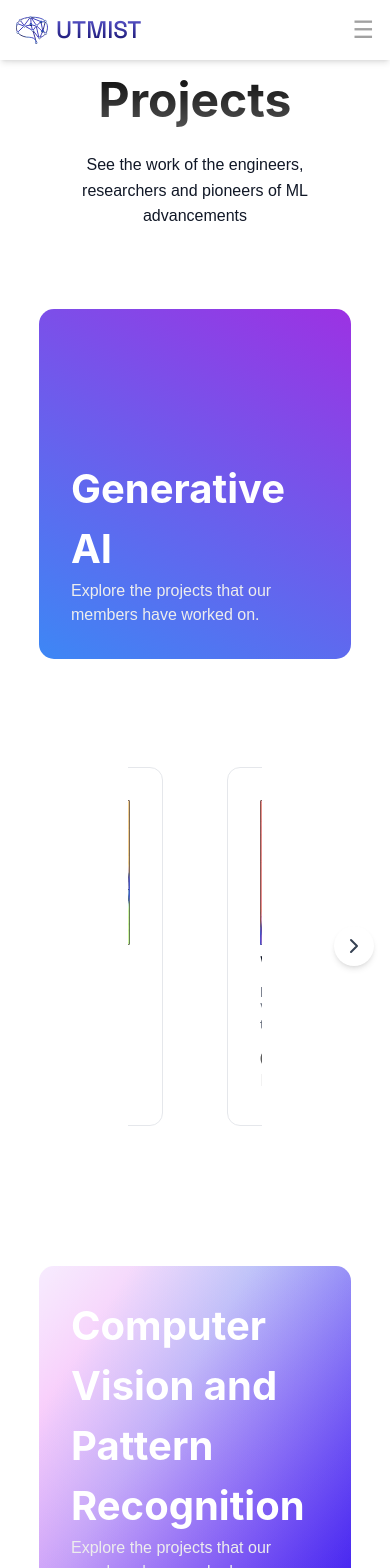
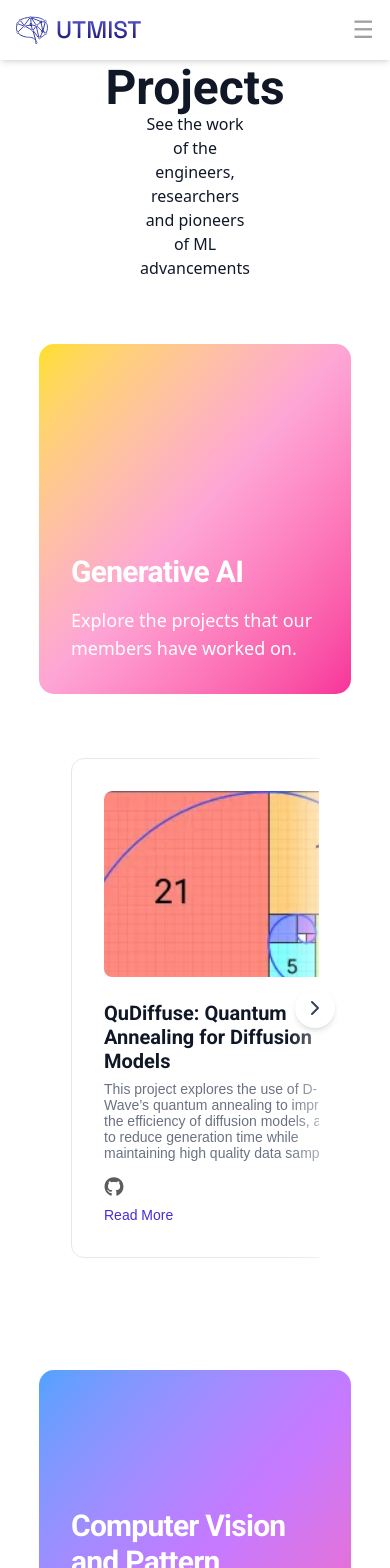
Before and after one commit to UTMIST/UTMIST, a Next.js app in the folder client/: page /projects in a window 390 px wide. Shown: the top 1568 px of the page. Built offline with nearby package versions, Linux system fonts and the light colour scheme.

Commit message:
Adjusted carousel gradient and width and responsive issues + replace all css with inline tailwind

```diff
--- a/client/src/app/globals.css
+++ b/client/src/app/globals.css
@@ -67,3 +67,11 @@ html {
   width: 100%;
   overflow-x: hidden;
 }
+
+.no-scrollbar {
+  -ms-overflow-style: none;
+  scrollbar-width: none;
+}
+.no-scrollbar::-webkit-scrollbar {
+  display: none;
+}
--- a/client/src/app/projects/page.tsx
+++ b/client/src/app/projects/page.tsx
@@ -1,5 +1,5 @@
 "use client";
-import "@/styles/projects.css";
+// import "@/styles/projects.css";
 import { useState } from "react";
 import Image from "next/image";
 import { Search } from "lucide-react";
@@ -41,13 +41,13 @@ export default function ProjectsPage() {
   }));
 
   const gradientClassMap: Record<ProjectType, string> = {
-    [ProjectType.cvpr]: "gradient-cvpr",
-    [ProjectType.finml]: "gradient-finml",
-    [ProjectType.genai]: "gradient-genai",
-    [ProjectType.medai]: "gradient-medai",
-    [ProjectType.supvlr]: "gradient-supvlr",
-    [ProjectType.mlops]: "gradient-mlops",
-    [ProjectType.aiapps]: "gradient-aiapps",
+    [ProjectType.cvpr]: "bg-gradient-to-br from-blue-400 via-purple-400 to-pink-400",
+    [ProjectType.finml]: "bg-gradient-to-br from-green-400 via-blue-300 to-blue-500",
+    [ProjectType.genai]: "bg-gradient-to-br from-yellow-300 via-pink-300 to-pink-500",
+    [ProjectType.medai]: "bg-gradient-to-br from-teal-400 via-blue-200 to-blue-500",
+    [ProjectType.supvlr]: "bg-gradient-to-br from-indigo-400 via-blue-300 to-blue-500",
+    [ProjectType.mlops]: "bg-gradient-to-br from-gray-400 via-blue-300 to-blue-500",
+    [ProjectType.aiapps]: "bg-gradient-to-br from-pink-400 via-yellow-300 to-yellow-500",
   };
 
   const [searchTerm, setSearchTerm] = useState("");
@@ -59,9 +59,9 @@ export default function ProjectsPage() {
 
   return (
     <main>
-      <div className="hero-section">
-        <h2 className="hero-title">Projects</h2>
-        <p className="hero-subtitle">
+      <div className="flex flex-col justify-center items-center py-16 px-8 max-w-[1000px] mx-auto text-center">
+        <h2 className="text-5xl font-bold text-gray-900 font-sans">Projects</h2>
+        <p className="text-base font-extralight text-gray-900 font-sans px-[15rem]">
           See the work of the engineers, researchers and pioneers of ML
           advancements
         </p>
@@ -76,12 +76,10 @@ export default function ProjectsPage() {
         return (
           <div key={key} className="mb-16">
             <div
-              className={`project-section-container ${gradientClassMap[type]}`}
+              className={`w-4/5 h-[350px] rounded-[15px] max-w-[1000px] px-8 py-8 flex flex-col items-start justify-end text-left mx-auto mb-4 ${gradientClassMap[type]}`}
             >
-              <h2 className="project-section-title">{displayNames[type]}</h2>
-              <p className="projects-section-subtitle">
-                Explore the projects that our members have worked on.
-              </p>
+              <h2 className="text-3xl font-bold text-white font-sans text-left tracking-tight mb-2">{displayNames[type]}</h2>
+              <p className="text-lg font-normal text-white font-sans mt-2">Explore the projects that our members have worked on.</p>
             </div>
 
             <ProjectCarousel projects={typeProjects} />
@@ -89,47 +87,60 @@ export default function ProjectsPage() {
         );
       })}
 
-      <section className="project-gallery-container">
-        <h2 className="project-gallery-title">See All Projects</h2>
-        <p className="project-gallery-subtitle">
+      <section className="flex flex-col items-center py-16 px-4">
+        <h2 className="text-3xl font-bold relative text-center text-gray-900">See All Projects</h2>
+        <p className="mt-2 text-base text-[#333] text-center">
           Browse all of our AI and ML projects developed by our students
         </p>
 
-        <div className="search-bar-container mb-10">
+        <div className="mt-8 flex items-center rounded-full px-4 py-2 w-80 max-w-full bg-white border border-gray-200 relative">
           <input
             type="text"
-            className="search-bar-input"
+            className="flex-1 border-none outline-none text-base bg-transparent text-black"
             placeholder="Search projects..."
             value={searchTerm}
             onChange={(e) => setSearchTerm(e.target.value)}
           />
-          <Search className="search-icon" />
+          <Search className="absolute right-4 top-1/2 -translate-y-1/2 text-indigo-700 w-5 h-5" />
         </div>
 
-        <div className="px-10 sm:px-16 lg:px-24 xl:px-32 grid grid-cols-1 sm:grid-cols-2 lg:grid-cols-3 xl:grid-cols-3 gap-8 lg:gap-8">
+        <div className="mt-10 px-10 sm:px-16 lg:px-24 xl:px-32 grid grid-cols-1 sm:grid-cols-2 lg:grid-cols-3 xl:grid-cols-3 gap-8 lg:gap-8">
           {filteredProjects.map((card, index) => (
             <div
               key={index}
-              className="project-card max-w-[320px] w-full mx-auto"
+              className="
+                relative
+                w-[150px] h-[220px]
+                sm:w-[200px] sm:h-[300px]
+                md:w-[320px] md:h-[500px]
+                rounded-[13px] p-3 sm:p-6 md:p-8 bg-white border border-gray-200 overflow-hidden
+                flex flex-col justify-between
+                transition-transform duration-300 ease-in-out
+                hover:-translate-y-1 hover:shadow-lg cursor-pointer
+              "
             >
-              <div className="project-card-image">
+              <div className="mb-2 sm:mb-4 rounded-lg overflow-hidden">
                 <Image
                   src={card.image}
                   alt={card.title}
                   width={400}
                   height={200}
-                  objectFit="cover"
-                  className="project-image"
+                  style={{ objectFit: "cover" }}
+                  className="w-full h-[80px] sm:h-[120px] md:h-[200px] object-cover rounded-lg"
                 />
               </div>
               <div>
-                <h2 className="project-card-title">{card.title}</h2>
-                <p className="project-card-description">{card.description}</p>
+                <h2 className="font-bold font-sans mt-1 mb-1 leading-5 text-gray-900 text-xs sm:text-base md:text-xl">
+                  {card.title}
+                </h2>
+                <p className="hidden sm:block text-gray-500 font-sans font-normal text-[10px] sm:text-sm md:text-base leading-4">
+                  {card.description}
+                </p>
               </div>
               {card.github && (
                 <a
                   href={card.github}
-                  className="github-link"
+                  className="hidden sm:inline-flex items-center gap-2 text-gray-900 no-underline font-sans font-medium text-xs sm:text-sm mt-2"
                   target="_blank"
                   rel="noopener noreferrer"
                 >
@@ -138,7 +149,7 @@ export default function ProjectsPage() {
                     alt="GitHub Icon"
                     width={20}
                     height={20}
-                    className="github-icon"
+                    className="w-5 h-5"
                   />
                   Read More
                 </a>
--- a/client/src/components/cards/project-card.tsx
+++ b/client/src/components/cards/project-card.tsx
@@ -1,7 +1,6 @@
 import Image from "next/image";
 import githubIcon from "../../assets/logos/github.svg";
 import { Project } from "@/types/projects";
-
 
 const ProjectCard: React.FC<Project> = ({
   title,
@@ -12,26 +11,41 @@ const ProjectCard: React.FC<Project> = ({
   imageAltText = "Project Image",
 }) => {
   return (
-        <div key={title} className="project-card max-w-[320px] w-full mx-auto">
-        <div className="project-card-image">
+    <div
+      key={title}
+      className="
+        relative
+        w-[320px] h-[500px]
+        sm:w-[320px] sm:h-[500px]
+        xs:w-[200px] xs:h-[340px]
+        rounded-[13px] p-8 bg-white border border-gray-200 overflow-hidden
+        flex flex-col justify-between
+        transition-transform duration-300 ease-in-out
+        hover:-translate-y-1 hover:shadow-lg cursor-pointer
+      "
+    >
+      <div className="mb-4 rounded-lg overflow-hidden">
         <Image
           src={image}
           alt={imageAltText}
           width={400}
           height={200}
-          objectFit="cover"
-          className="project-image"
+          style={{ objectFit: "cover" }}
+          className="w-full h-[200px] object-cover rounded-lg"
         />
       </div>
       <div>
-        <h2 className="project-card-title">{title}</h2>
-        <p className="project-card-description">{description}</p>
+        <h2 className="text-gray-900 text-xl font-bold font-space-grotesk mt-2 mb-2 leading-6">
+          {title}
+        </h2>
+        <p className="text-gray-500 text-sm leading-4 font-system font-normal">
+          {description}
+        </p>
       </div>
-      {
-      github && (
+      {github && (
         <a
           href={github}
-          className="github-link"
+          className="inline-flex items-center gap-2 text-gray-900 no-underline font-system font-medium text-sm mt-4"
           target="_blank"
           rel="noopener noreferrer"
         >
@@ -40,11 +54,16 @@ const ProjectCard: React.FC<Project> = ({
             alt="GitHub Icon"
             width={20}
             height={20}
-            className="github-icon"
+            className="w-5 h-5"
           />
         </a>
       )}
-      <a href={readMoreLink} target="_blank" rel="noopener noreferrer">
+      <a
+        href={readMoreLink}
+        target="_blank"
+        rel="noopener noreferrer"
+        className="inline-block mt-2 text-indigo-700 hover:underline font-medium text-sm"
+      >
         Read More
       </a>
     </div>
--- a/client/src/components/carousel.tsx
+++ b/client/src/components/carousel.tsx
@@ -1,5 +1,5 @@
 'use client';
-import "@/styles/projects.css";
+// import "@/styles/projects.css";
 import { useRef, useState, useEffect } from "react";
 import { ChevronRight, ChevronLeft } from "lucide-react";
 import ProjectCard from "@/components/cards/project-card";
@@ -35,17 +35,17 @@ export const ProjectCarousel = ({ projects }: { projects: Project[] }) => {
     }, []);
 
     return (
-      <div className="carousel-container relative px-2 lg:px-6 my-8">
+      <div className="relative w-[80%] max-w-[1000px] mx-auto px-8 py-8 overflow-visible">
         {/* Left fade gradient */}
         {showLeftArrow && (
-          <div className="absolute left-0 top-0 bottom-0 w-16 z-10 bg-gradient-to-r from-white to-transparent pointer-events-none"></div>
+          <div className="pointer-events-none absolute left-0 top-0 bottom-0 w-16 z-10 bg-gradient-to-r from-white/90 to-transparent"></div>
         )}
 
         {/* Left Navigation Button */}
         {showLeftArrow && (
           <button
             onClick={() => scroll("left")}
-            className="absolute left-4 top-1/2 transform -translate-y-1/2 z-20 bg-white rounded-full p-2 shadow-md hover:bg-gray-100 transition-all"
+            className="absolute left-4 top-1/2 -translate-y-1/2 z-20 bg-white rounded-full p-2 shadow-md hover:bg-gray-100 transition-all"
             aria-label="Previous projects"
           >
             <ChevronLeft className="w-6 h-6 text-gray-700" />
@@ -55,24 +55,27 @@ export const ProjectCarousel = ({ projects }: { projects: Project[] }) => {
         {/* Carousel Content */}
         <div
           ref={carouselRef}
-          className=" flex overflow-x-auto py-4 no-scrollbar scroll-smooth items-center justify-center"
+          className="flex overflow-x-auto py-4 items-center justify-start scroll-smooth no-scrollbar gap-6"
           onScroll={checkArrows}
+          style={{ scrollSnapType: 'x mandatory' }}
         >
           {projects.map((project, index) => (
-            <ProjectCard key={index} {...project} />
+            <div key={index} className="flex-shrink-0" style={{ scrollSnapAlign: 'start' }}>
+              <ProjectCard {...project} />
+            </div>
           ))}
         </div>
 
         {/* Right fade gradient */}
         {showRightArrow && (
-          <div className="absolute right-0 top-0 bottom-0 w-16 z-10 bg-gradient-to-l from-white to-transparent pointer-events-none"></div>
+          <div className="pointer-events-none absolute right-0 top-0 bottom-0 w-16 z-10 bg-gradient-to-l from-white/90 to-transparent"></div>
         )}
 
         {/* Right Navigation Button */}
         {showRightArrow && (
           <button
             onClick={() => scroll("right")}
-            className="absolute right-4 top-1/2 transform -translate-y-1/2 z-20 bg-white rounded-full p-2 shadow-md hover:bg-gray-100 transition-all"
+            className="absolute right-4 top-1/2 -translate-y-1/2 z-20 bg-white rounded-full p-2 shadow-md hover:bg-gray-100 transition-all"
             aria-label="Next projects"
           >
             <ChevronRight className="w-6 h-6 text-gray-700" />
```
Lines whose indentation alone changed are shown as unchanged.
